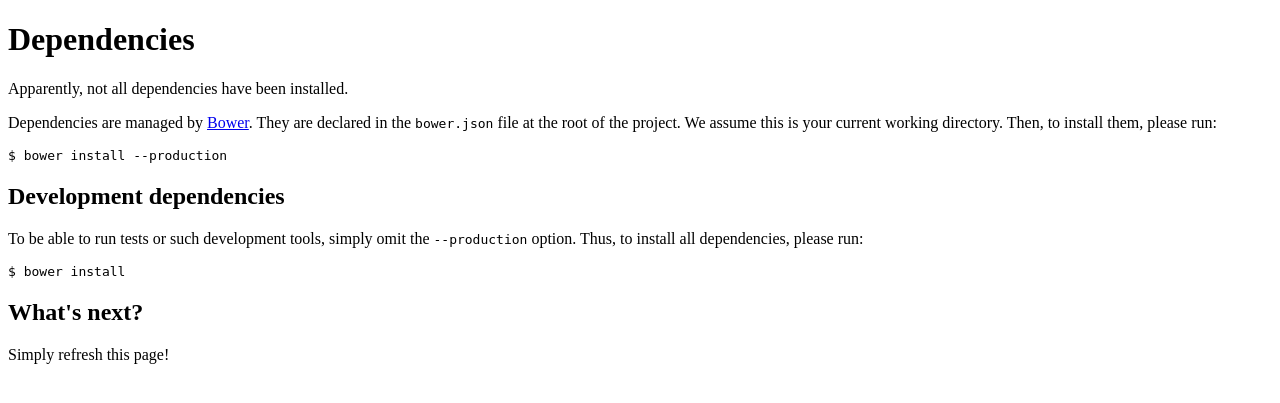
After one commit to sabre-io/katana, a PHP site: page /views/install_bower.html in a window 1280 px wide. The commit adds this page. Shown: the top 403 px of the page. Run offline with PHP 8.4, Linux system fonts and the light colour scheme.

Commit message:
If dependencies are not present, say it.
In case Bower dependencies have not been installed, a blank (but not
empty) page is computed to the client. Instead of this behavior, we send
another page explaining the situation and what to do.

```diff
--- /dev/null
+++ b/views/install_bower.html
@@ -0,0 +1,33 @@
+<!DOCTYPE html>
+
+<html lang="en">
+<head>
+  <title>Installation of sabre/katana's dependencies</title>
+  <meta http-equiv="content-type" content="text/html; charset=utf-8" />
+  <meta http-equiv="content-type" content="text/javascript; charset=utf-8" />
+  <meta http-equiv="content-type" content="text/css; charset=utf-8" />
+</head>
+<body>
+
+<h1>Dependencies</h1>
+
+<p>Apparently, not all dependencies have been installed.</p>
+<p>Dependencies are managed by <a href="http://bower.io/">Bower</a>. They are
+declared in the <code>bower.json</code> file at the root of the project. We
+assume this is your current working directory. Then, to install them, please
+run:</p>
+<pre><code>$ bower install --production</code></pre>
+
+<h2>Development dependencies</h2>
+
+<p>To be able to run tests or such development tools, simply omit the
+<code>--production</code> option. Thus, to install all dependencies, please
+run:</p>
+<pre><code>$ bower install</code></pre>
+
+<h2>What's next?</h2>
+
+<p>Simply refresh this page!</p>
+
+</body>
+</html>
```
Also changed, not shown: public/install.php (+10 -0 lines).
